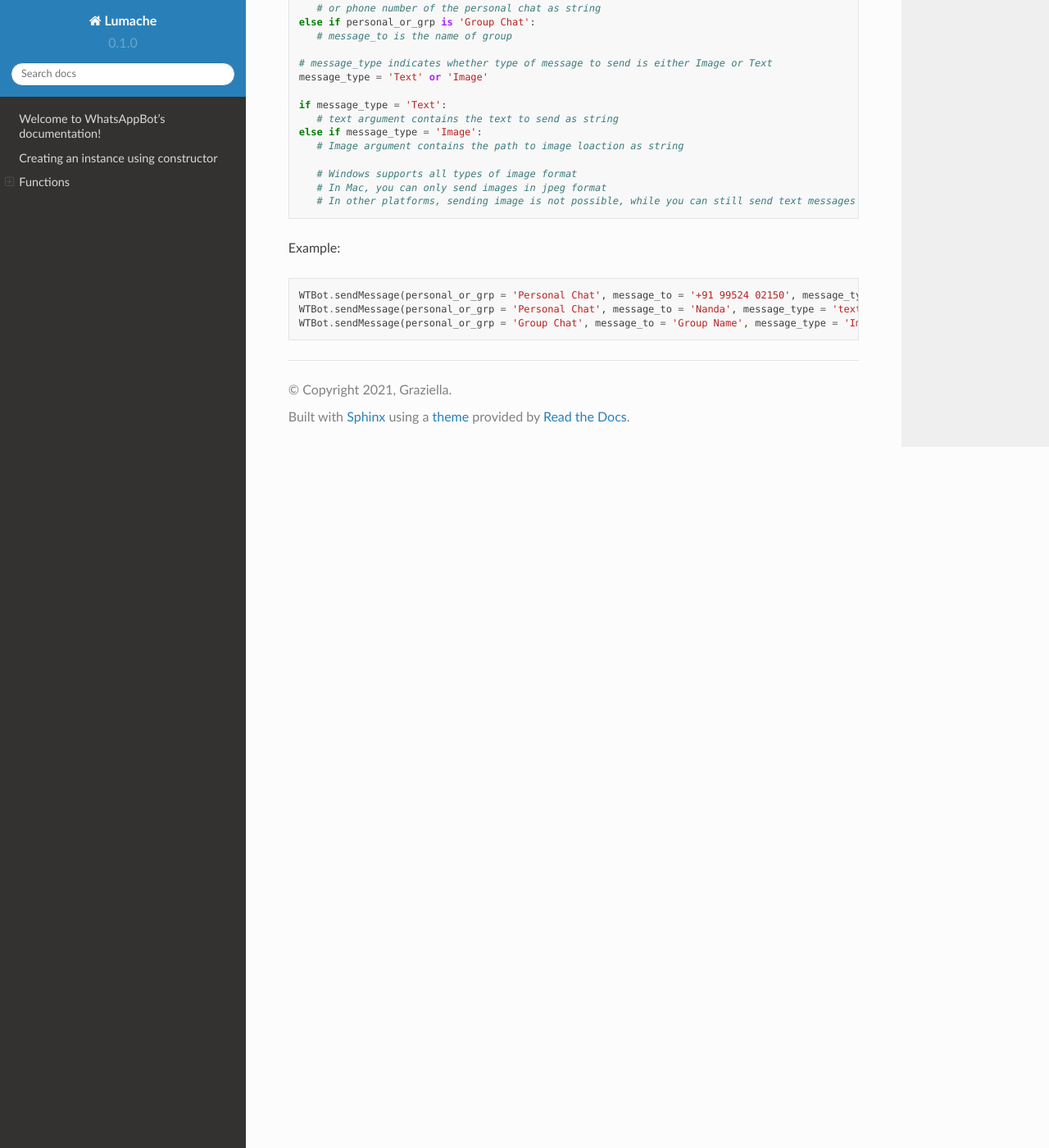
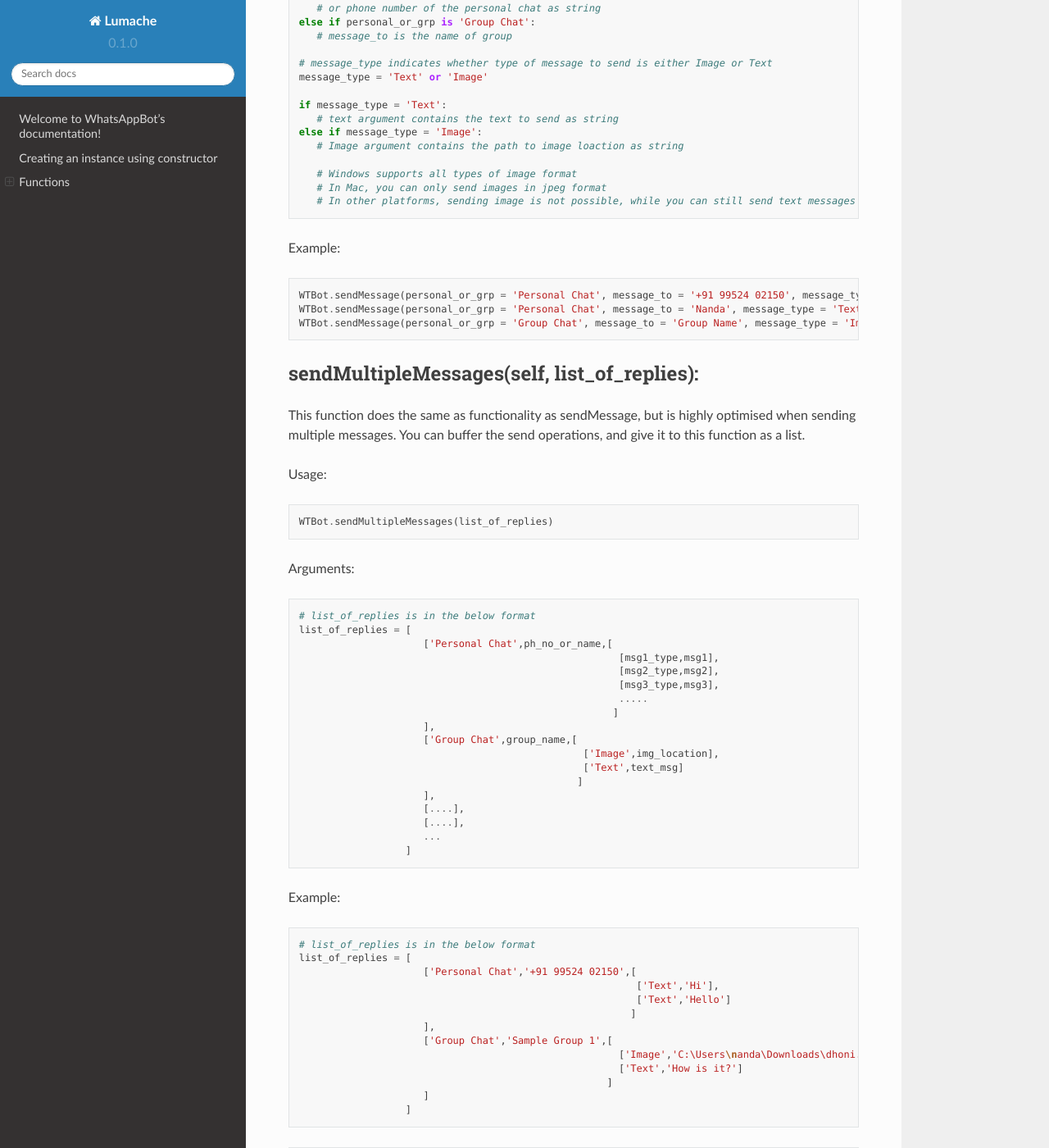
Before and after one commit to ArvindR07/WhatsAppBotDocs, a Sphinx documentation site: the page built from docs/source/index.rst, in a window 1280 px wide and 1400 px high, scrolled down 3141 px. Shown: the whole window at 82% size. Built offline with Sphinx 7.4.7 and the Read the Docs theme 2.0.0, drawn with Linux system fonts in a browser that asks for light colours.

Commit message:
Update index.rst

```diff
--- a/docs/source/index.rst
+++ b/docs/source/index.rst
@@ -156,6 +156,60 @@ Example:
 
 .. code:: python
 
-   WTBot.sendMessage(personal_or_grp = 'Personal Chat', message_to = '+91 99524 02150', message_type = 'text', text = 'hello how are you')
-   WTBot.sendMessage(personal_or_grp = 'Personal Chat', message_to = 'Nanda', message_type = 'text', text = 'hello how are you')
+   WTBot.sendMessage(personal_or_grp = 'Personal Chat', message_to = '+91 99524 02150', message_type = 'Text', text = 'hello how are you')
+   WTBot.sendMessage(personal_or_grp = 'Personal Chat', message_to = 'Nanda', message_type = 'Text', text = 'hello how are you')
    WTBot.sendMessage(personal_or_grp = 'Group Chat', message_to = 'Group Name', message_type = 'Image', image = 'C:\Users\nanda\Downloads\dhoni.jpeg')
+
+
+=============================
+sendMultipleMessages(self, list_of_replies):
+=============================
+
+This function does the same as functionality as sendMessage, but is highly optimised when sending multiple messages. You can buffer the send operations, and give it to this function as a list.
+
+Usage:
+
+.. code:: python
+
+   WTBot.sendMultipleMessages(list_of_replies)
+
+Arguments:
+
+.. code:: python
+
+   # list_of_replies is in the below format
+   list_of_replies = [
+                        ['Personal Chat',ph_no_or_name,[
+                                                         [msg1_type,msg1],
+                                                         [msg2_type,msg2],
+                                                         [msg3_type,msg3],
+                                                         .....
+                                                        ]
+                        ],
+                        ['Group Chat',group_name,[
+                                                   ['Image',img_location],
+                                                   ['Text',text_msg]
+                                                  ]
+                        ],
+                        [....],
+                        [....],
+                        ...
+                     ]
+
+Example:
+
+.. code:: python
+
+   # list_of_replies is in the below format
+   list_of_replies = [
+                        ['Personal Chat','+91 99524 02150',[
+                                                            ['Text','Hi'],
+                                                            ['Text','Hello']
+                                                           ]
+                        ],
+                        ['Group Chat','Sample Group 1',[
+                                                         ['Image','C:\Users\nanda\Downloads\dhoni.jpeg'],
+                                                         ['Text','How is it?']
+                                                       ]
+                        ]
+                     ]
```
